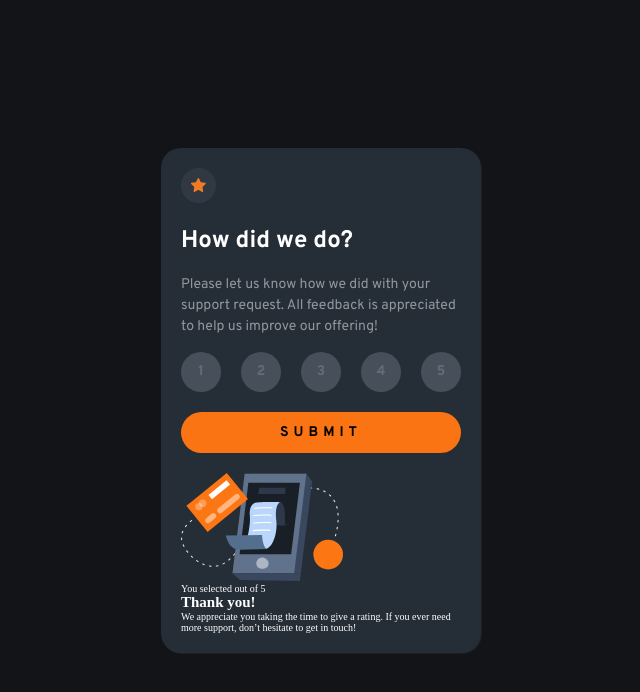
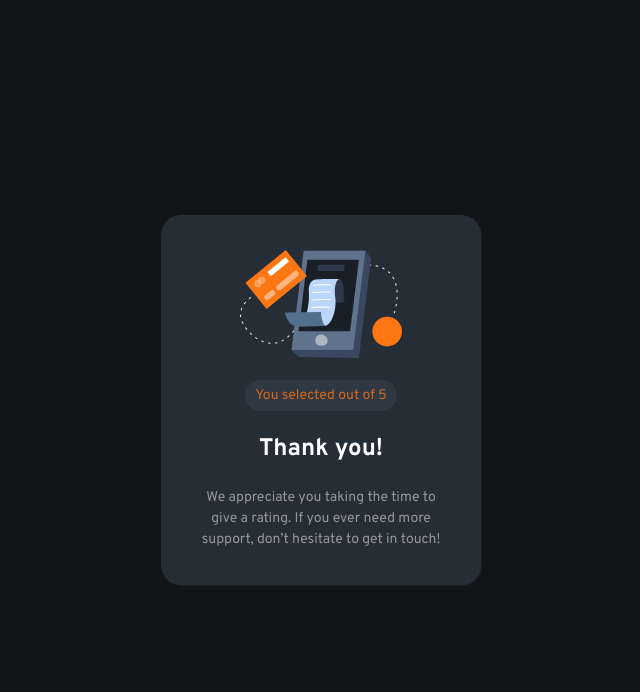
Before and after one commit to gillaercio/interactive-rating-component-main, a plain HTML site: page index.html in a window 1280 px wide. Shown: the whole page, without its empty margins (319-959 px from the left). Drawn offline with Linux system fonts and the light colour scheme.

Commit message:
Article concluded

```diff
--- a/assets/css/global.css
+++ b/assets/css/global.css
@@ -12,6 +12,7 @@ html {
   --Orange-500: hsl(25, 97%, 53%);
   --White: hsl(0, 100%, 100%);
   --Grey-500: hsl(217, 12%, 63%);
+  --Grey-500-2: hsla(217, 12%, 63%, 0.100);
   --Grey-900: hsl(213, 19%, 18%);
   --Grey-950: hsl(216, 12%, 8%);
 
--- a/assets/css/main.css
+++ b/assets/css/main.css
@@ -15,7 +15,7 @@ body {
   box-shadow: 1px 1px 1px rgba(150,150,150,.1);
 }
 
-#hero-pic{
+#star-pic{
   background-image: url(../images/icon-star.svg);
   background-repeat: no-repeat;
   background-size: contain;
@@ -78,3 +78,37 @@ h1 {
   margin-bottom: 20px;
   cursor: pointer;
 }
+
+#default-content {
+  display: none;
+}
+
+#congrats-content {
+  justify-items: center;
+  padding: 15px;
+}
+
+.filter-parag {
+  margin-block: 20px;
+  font: var(--text-parag);
+  border-radius: 20px;
+  color: var(--Orange-500);
+  background-color: var(--Grey-500-2);
+}
+
+.result-parag {
+  padding: 5px 10px;
+  border-radius: 20px;
+  opacity: .8;
+}
+
+h2 {
+  font: var(--text-lg);
+  padding-bottom: 20px;
+}
+
+#congrats-parag {
+  font: var(--text-parag);
+  text-align: center;
+  opacity: .5;
+}
--- a/index.html
+++ b/index.html
@@ -16,9 +16,9 @@
 <body>
 
   <main id="content">
+    <section id="default-content">
       <!-- Rating state start -->
-    <div id="hero-pic">
-      <!-- <img src="assets/images/icon-star.svg" alt="orange star"> -->
+      <div id="star-pic">
         <div class="filter"></div>
       </div>
 
@@ -27,7 +27,6 @@
         Please let us know how we did with your support request. All feedback is appreciated
         to help us improve our offering!
       </p>
-
       <div class="rating-btns">
         <button class="rating-btn">1</button>
         <button class="rating-btn">2</button>
@@ -38,12 +37,17 @@
 
       <button class="rating-send">Submit</button>
       <!-- Rating state end -->
+    </section>
 
+    <article id="congrats-content">
       <!-- Thank you state start -->
       <div id="congrats-pic">
         <img src="assets/images/illustration-thank-you.svg" alt="illustration thank you pic">
       </div>
-    <p>You selected <!-- Add rating here --> out of 5</p>
+
+      <div class="filter-parag">
+        <p class="result-parag">You selected <!-- Add rating here --> out of 5</p>
+      </div>
 
       <h2>Thank you!</h2>
 
@@ -52,6 +56,7 @@
         don’t hesitate to get in touch!
       </p>
       <!-- Thank you state end -->
+    </article>
   </main>
 </body>
 </html>
```
Lines whose indentation alone changed are shown as unchanged.
